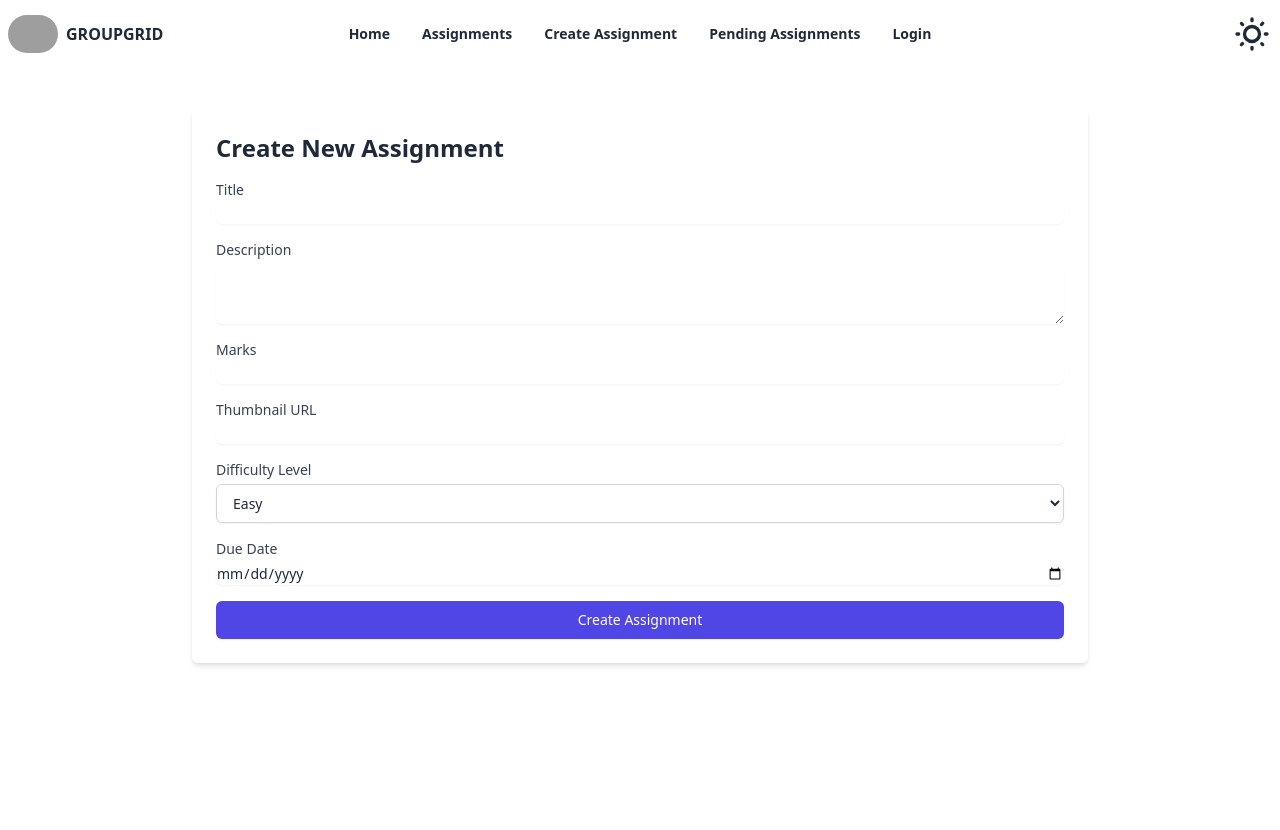
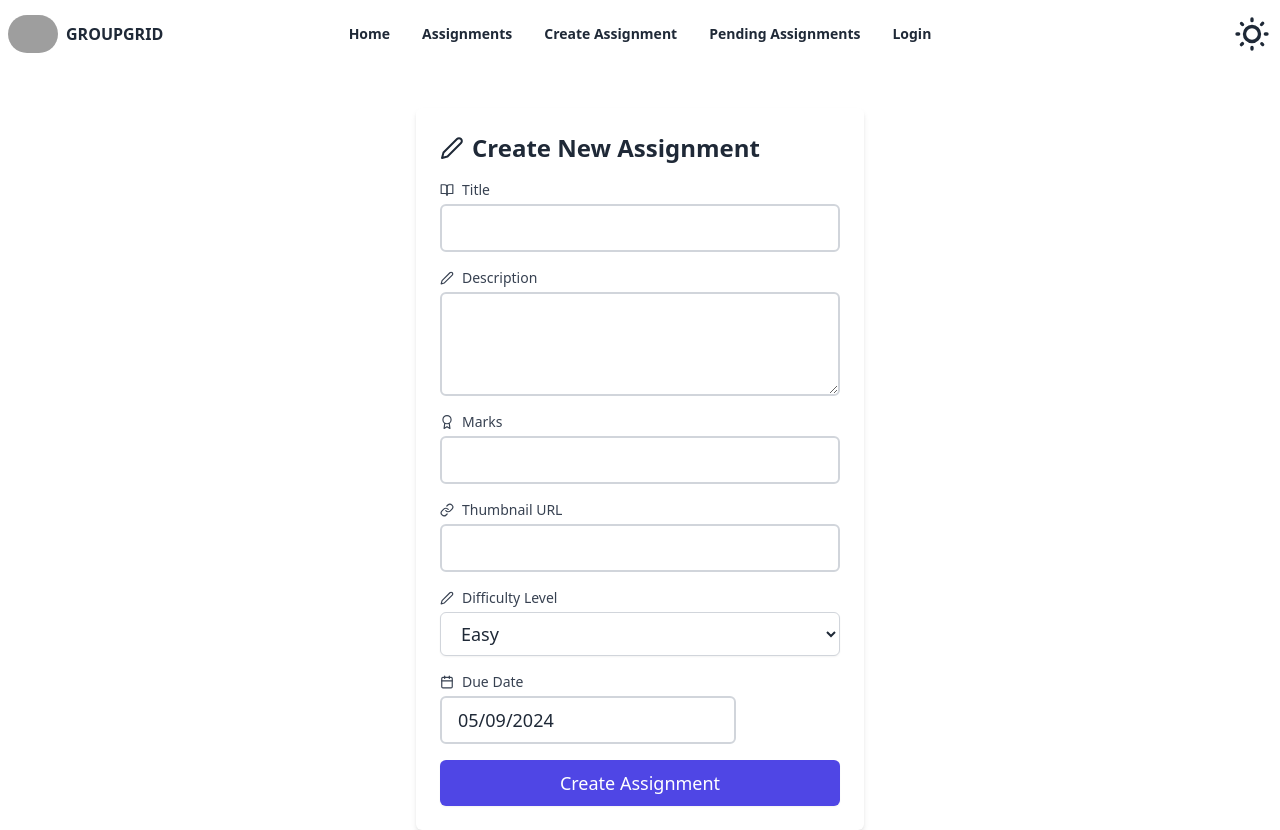
Before and after one commit to KMTonmoy/StudyBuddy-Client, a React (Vite) app: page /create in a window 1280 px wide. Before the commit the page ends 800 px from the top, so only its background shows below. Built offline with nearby package versions, Linux system fonts and the light colour scheme; no server answers; grey boxes are pictures that could not be loaded.

Commit message:
Create Assignment Compleat

```diff
--- a/package.json
+++ b/package.json
@@ -20,8 +20,10 @@
     "react-datepicker": "^6.9.0",
     "react-dom": "^18.2.0",
     "react-hot-toast": "^2.4.1",
+    "react-icons": "^5.2.1",
     "react-router-dom": "^6.23.0",
     "sort-by": "^1.2.0",
+    "sweetalert2": "^11.10.8",
     "swiper": "^11.1.1"
   },
   "devDependencies": {
--- a/src/Components/CreateAssignment/CreateAssignment.jsx
+++ b/src/Components/CreateAssignment/CreateAssignment.jsx
@@ -1,11 +1,14 @@
-import { useContext,  useState } from 'react'
+import { useContext, useState } from 'react'
 import { AuthContext } from '../../providers/AuthProvider'
 import axios from 'axios'
 import toast from 'react-hot-toast'
+import DatePicker from 'react-datepicker'
+import 'react-datepicker/dist/react-datepicker.css'
+import { FiEdit2, FiBookOpen, FiAward, FiCalendar, FiLink } from 'react-icons/fi'
+import Swal from 'sweetalert2'
 
 const CreateAssignment = () => {
     const { user } = useContext(AuthContext)
-
 
     const [title, setTitle] = useState('')
     const [description, setDescription] = useState('')
@@ -14,95 +17,119 @@ const CreateAssignment = () => {
     const [difficultyLevel, setDifficultyLevel] = useState('easy')
     const [dueDate, setDueDate] = useState(new Date())
 
-    const handleSubmit = async (e) => {
+    const handleSubmit = (e) => {
         e.preventDefault()
-        try {
-            const response = await axios.post('/api/assignments', {
-                title,
-                description,
-                marks,
-                thumbnailURL,
-                difficultyLevel,
-                dueDate,
-                createdBy: user.email,
+        const form = e.target;
+        const description = form.description.value
+        const marks = form.marks.value
+        const uid = form.uid.value
+        const thumbnailURL = form.thumbnailURL.value
+        const difficultyLevel = form.difficultyLevel.value
+        const dueDate = form.dueDate.value
+        const AddAssignment = {
+            description,
+            marks,
+            uid,
+            thumbnailURL,
+            difficultyLevel,
+            dueDate,
+        }
+        fetch('http://localhost:5000/assignemt', {
+            method: 'POST',
+            headers: {
+                'content-type': 'application/json'
+            },
+            body: JSON.stringify(AddAssignment)
+        })
+            .then(res => res.json())
+            .then(data => {
+                Swal.fire(
+                    'Assignment Added',
+                    'Your Assignment has been Added.',
+                    'success'
+                );
+                console.log(data);
+                form.reset();
             })
-            if (response.status === 201) {
-                toast.success('Assignment created successfully')
-                history.push('/assignments')
-            } else {
-                toast.error('Failed to create assignment')
-            }
-        } catch (error) {
-            console.error(error)
-            toast.error('Failed to create assignment')
-        }
+            .catch(error => {
+                console.error('Error:', error);
+            });
     }
 
+
     return (
-        <div className="max-w-4xl mx-auto mt-10 p-6 bg-white shadow-md rounded-md">
-            <h1 className="text-2xl font-bold mb-4">Create New Assignment</h1>
+        <div className="max-w-md mx-auto mt-10 p-6 bg-white shadow-md rounded-md">
+            <h1 className="text-2xl font-bold mb-4 flex items-center">
+                <FiEdit2 className="mr-2" /> Create New Assignment
+            </h1>
             <form onSubmit={handleSubmit} className="space-y-4">
                 <div>
-                    <label htmlFor="title" className="block text-sm font-medium text-gray-700">
-                        Title
+                    <label htmlFor="title" className=" text-sm font-medium text-gray-700 flex items-center">
+                        <FiBookOpen className="mr-2" /> Title
                     </label>
                     <input
                         type="text"
-                        id="title"
+                        name="title"
                         value={title}
                         onChange={(e) => setTitle(e.target.value)}
-                        className="mt-1 focus:ring-indigo-500 focus:border-indigo-500 block w-full shadow-sm sm:text-sm border-gray-300 rounded-md"
+                        className="mt-1 focus:ring-indigo-500 focus:border-indigo-500 block w-full sm:text-lg border-gray-300 rounded-md px-4 py-2 border-2"
                         required
                     />
                 </div>
                 <div>
-                    <label htmlFor="description" className="block text-sm font-medium text-gray-700">
-                        Description
+                    <label htmlFor="description" className=" text-sm font-medium text-gray-700 flex items-center">
+                        <FiEdit2 className="mr-2" /> Description
                     </label>
                     <textarea
-                        id="description"
+                        name="description"
                         value={description}
                         onChange={(e) => setDescription(e.target.value)}
                         rows={3}
-                        className="mt-1 focus:ring-indigo-500 focus:border-indigo-500 block w-full shadow-sm sm:text-sm border-gray-300 rounded-md"
+                        className="mt-1 focus:ring-indigo-500 focus:border-indigo-500 block w-full sm:text-lg border-gray-300 rounded-md px-4 py-2 border-2"
                         required
                     />
                 </div>
                 <div>
-                    <label htmlFor="marks" className="block text-sm font-medium text-gray-700">
-                        Marks
+                    <label htmlFor="marks" className=" text-sm font-medium text-gray-700 flex items-center">
+                        <FiAward className="mr-2" /> Marks
                     </label>
                     <input
                         type="number"
-                        id="marks"
+                        name="marks"
                         value={marks}
                         onChange={(e) => setMarks(e.target.value)}
-                        className="mt-1 focus:ring-indigo-500 focus:border-indigo-500 block w-full shadow-sm sm:text-sm border-gray-300 rounded-md"
+                        className="mt-1 focus:ring-indigo-500 focus:border-indigo-500 block w-full sm:text-lg border-gray-300 rounded-md px-4 py-2 border-2"
+                        required
+                    />
+                    <input
+                        type='text'
+                        defaultValue={user?.uid}
+                        className='hidden'
+                        name='uid'
+                    />
+                </div>
+                <div>
+                    <label htmlFor="thumbnailURL" className=" text-sm font-medium text-gray-700 flex items-center">
+                        <FiLink className="mr-2" /> Thumbnail URL
+                    </label>
+                    <input
+                        type="url"
+                        name="thumbnailURL"
+                        value={thumbnailURL}
+                        onChange={(e) => setThumbnailURL(e.target.value)}
+                        className="mt-1 focus:ring-indigo-500 focus:border-indigo-500 block w-full sm:text-lg border-gray-300 rounded-md px-4 py-2 border-2"
                         required
                     />
                 </div>
                 <div>
-                    <label htmlFor="thumbnailURL" className="block text-sm font-medium text-gray-700">
-                        Thumbnail URL
-                    </label>
-                    <input
-                        type="url"
-                        id="thumbnailURL"
-                        value={thumbnailURL}
-                        onChange={(e) => setThumbnailURL(e.target.value)}
-                        className="mt-1 focus:ring-indigo-500 focus:border-indigo-500 block w-full shadow-sm sm:text-sm border-gray-300 rounded-md"
-                        required
-                    />
-                </div>
-                <div>
-                    <label htmlFor="difficultyLevel" className="block text-sm font-medium text-gray-700">
-                        Difficulty Level
+                    <label htmlFor="difficultyLevel" className=" text-sm font-medium text-gray-700 flex items-center">
+                        <FiEdit2 className="mr-2" /> Difficulty Level
                     </label>
                     <select
-                        id="difficultyLevel"
+                        name="difficultyLevel"
                         value={difficultyLevel}
                         onChange={(e) => setDifficultyLevel(e.target.value)}
-                        className="mt-1 block w-full py-2 px-3 border border-gray-300 bg-white rounded-md shadow-sm focus:outline-none focus:ring-indigo-500 focus:border-indigo-500 sm:text-sm"
+                        className="mt-1 block w-full sm:text-lg py-2 px-4 border border-gray-300 bg-white rounded-md shadow-sm focus:outline-none focus:ring-indigo-500 focus:border-indigo-500"
                         required
                     >
                         <option value="easy">Easy</option>
@@ -111,22 +138,21 @@ const CreateAssignment = () => {
                     </select>
                 </div>
                 <div>
-                    <label htmlFor="dueDate" className="block text-sm font-medium text-gray-700">
-                        Due Date
+                    <label htmlFor="dueDate" className=" text-sm font-medium text-gray-700 flex items-center">
+                        <FiCalendar className="mr-2" /> Due Date
                     </label>
-                    <input
-                        type="date"
-                        id="dueDate"
-                        value={dueDate}
-                        onChange={(e) => setDueDate(e.target.value)}
-                        className="mt-1 focus:ring-indigo-500 focus:border-indigo-500 block w-full shadow-sm sm:text-sm border-gray-300 rounded-md"
+                    <DatePicker
+                        name="dueDate"
+                        selected={dueDate}
+                        onChange={(date) => setDueDate(date)}
+                        className="mt-1 focus:ring-indigo-500 focus:border-indigo-500 block w-full sm:text-lg border-gray-300 rounded-md px-4 py-2 border-2"
                         required
                     />
                 </div>
                 <div>
                     <button
                         type="submit"
-                        className="w-full flex justify-center py-2 px-4 border border-transparent rounded-md shadow-sm text-sm font-medium text-white bg-indigo-600 hover:bg-indigo-700 focus:outline-none focus:ring-2 focus:ring-offset-2 focus:ring-indigo-500"
+                        className="w-full flex justify-center py-2 px-4 border border-transparent rounded-md shadow-sm text-lg font-medium text-white bg-indigo-600 hover:bg-indigo-700 focus:outline-none focus:ring-2 focus:ring-offset-2 focus:ring-indigo-500"
                     >
                         Create Assignment
                     </button>
```
Also changed, not shown: 1 other file (tests, documents, lock files or other folders).
